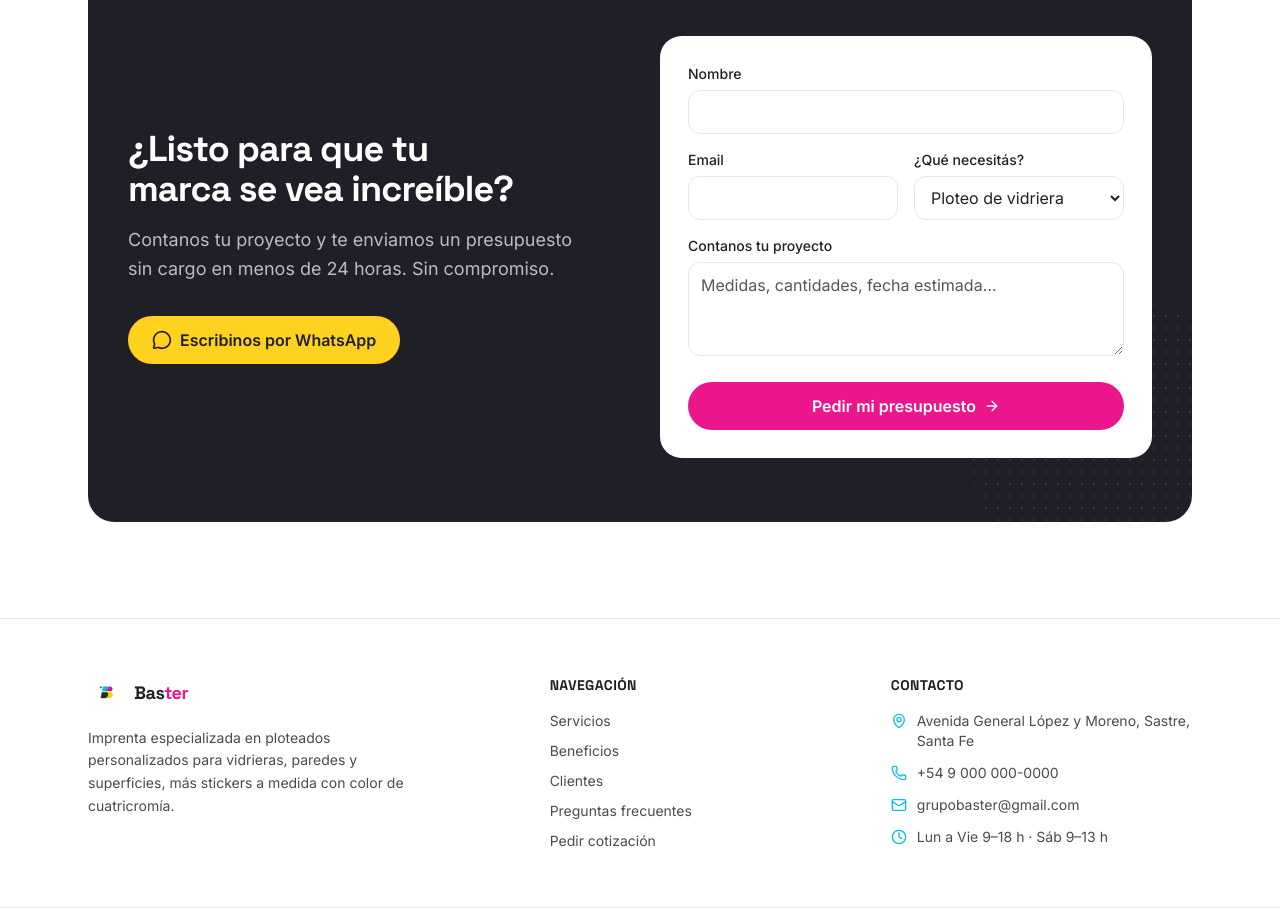
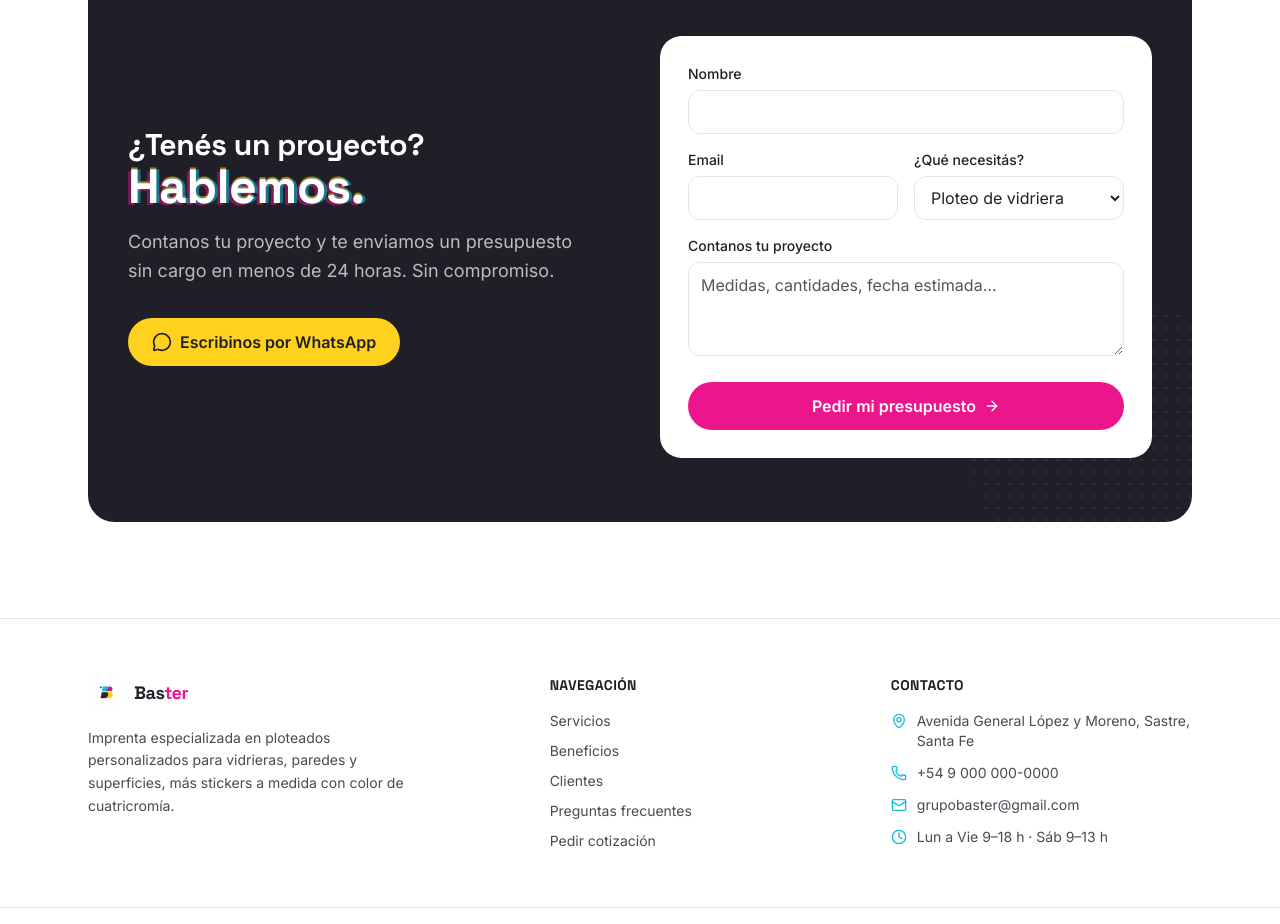
Before and after one commit to manuceballos3/Grupo-Baster-landingEjemplo, a Next.js app: page / in a window 1280 px wide. Shown: the part 3887-4811 px from the top of the page. Built offline with nearby package versions, Linux system fonts and the light colour scheme.

Commit message:
feat: add misregister effect and update CTA text
Added a new text shadow effect for print misalignment and updated CTA button text.

Co-authored-by: Manu <116102630+manuceballos3@users.noreply.github.com>

```diff
--- a/app/globals.css
+++ b/app/globals.css
@@ -294,6 +294,14 @@
   animation: rise-in 0.7s cubic-bezier(0.23, 1, 0.32, 1) both;
 }
 
+/* CMYK misregistration / print misalignment effect */
+.misregister {
+  text-shadow:
+    3px 0 0 color-mix(in srgb, var(--color-cyan-brand) 55%, transparent),
+    -3px 2px 0 color-mix(in srgb, var(--color-magenta-brand) 45%, transparent),
+    0 -2px 0 color-mix(in srgb, var(--color-yellow-brand) 55%, transparent);
+}
+
 /* Reusable hover lift for cards and tiles */
 .hover-lift {
   transition:
@@ -330,4 +338,7 @@
   .cmyk-bar {
     background-size: 100% 100%;
   }
+  .misregister {
+    text-shadow: none;
+  }
 }
--- a/components/cta.tsx
+++ b/components/cta.tsx
@@ -44,9 +44,10 @@ export function Cta() {
             <div>
               <Reveal
                 as="h2"
-                className="font-display text-3xl font-bold tracking-tight text-balance text-white sm:text-4xl"
+                className="font-display font-bold tracking-tight text-balance text-white"
               >
-                ¿Listo para que tu marca se vea increíble?
+                <span className="block text-2xl sm:text-3xl">¿Tenés un proyecto?</span>
+                <span className="misregister block text-4xl sm:text-5xl">Hablemos.</span>
               </Reveal>
               <Reveal
                 as="p"
```
